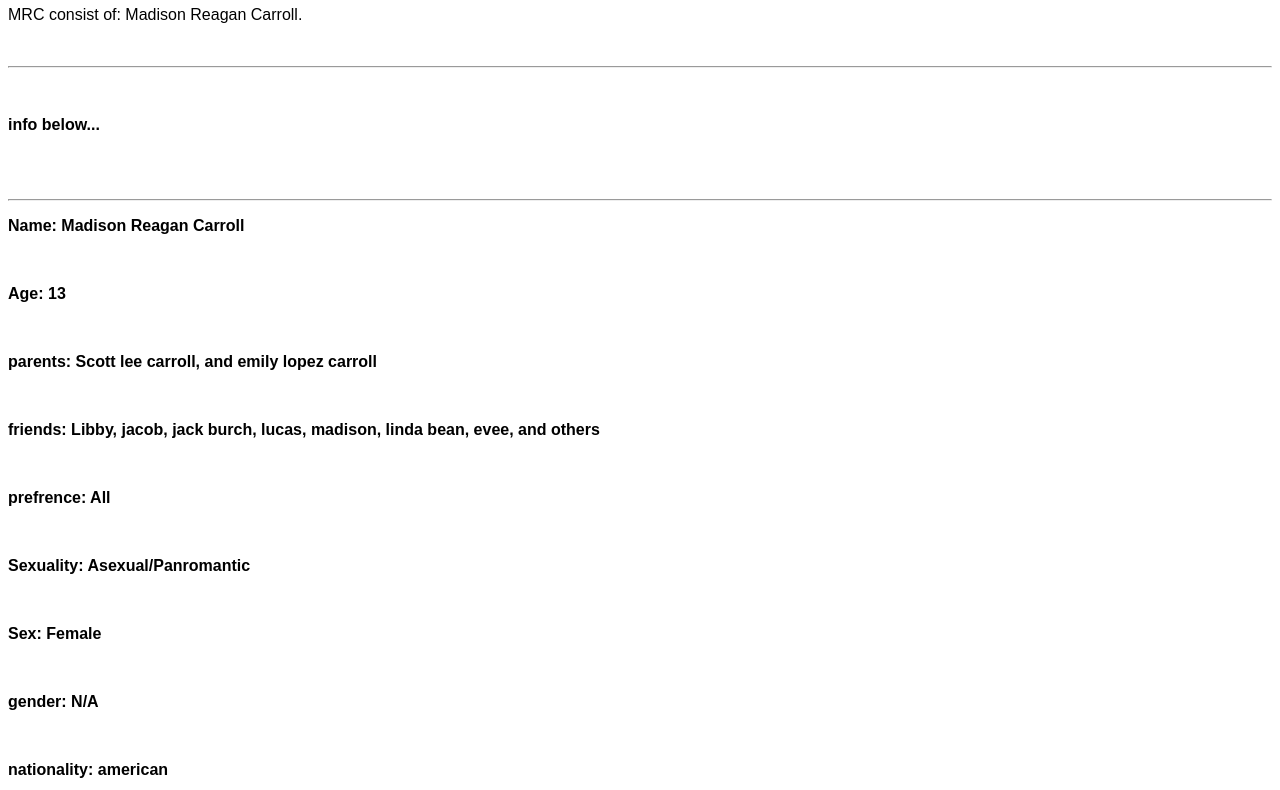
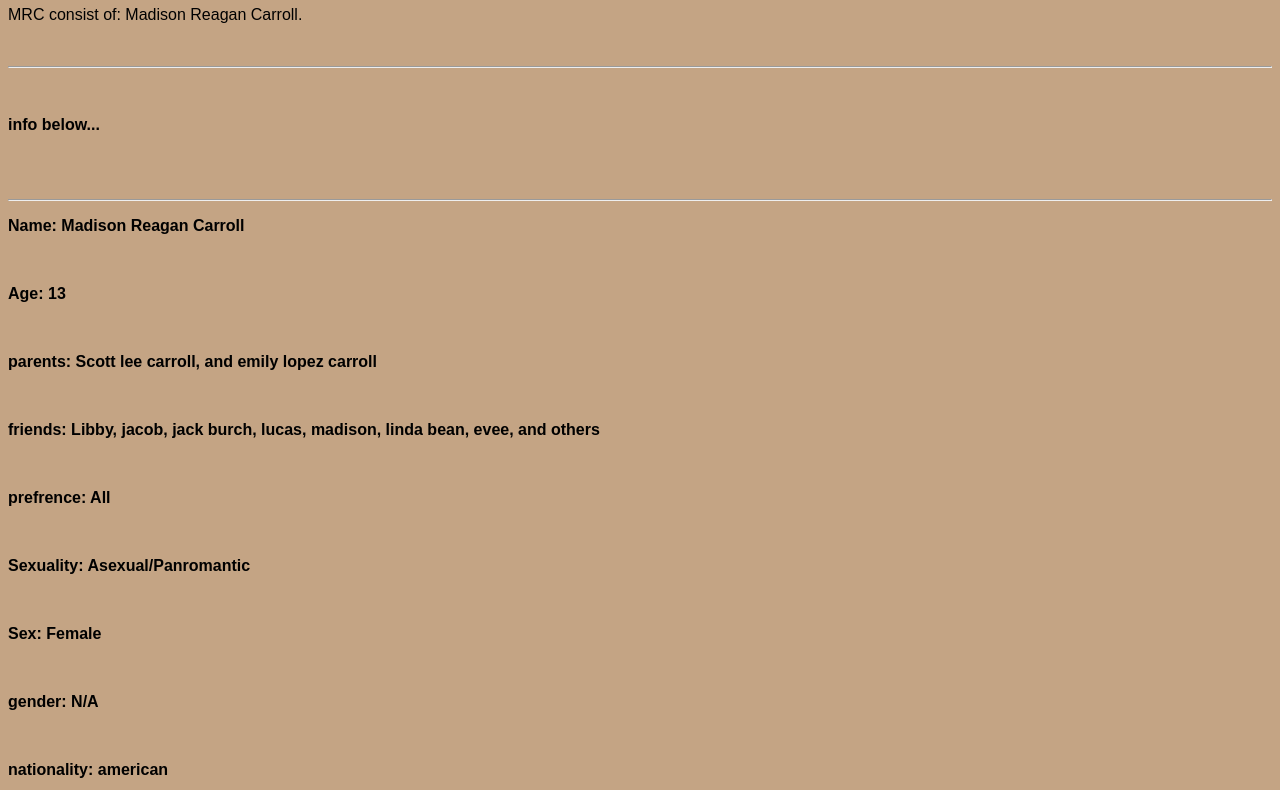
Before and after one commit to Telleon/didactic-octo-pancake, a plain HTML site: page index.html in a window 1280 px wide. Shown: the part 60-850 px from the top of the page. Drawn offline with Linux system fonts and the light colour scheme.

Commit message:
Update index.html

```diff
--- a/index.html
+++ b/index.html
@@ -1,6 +1,7 @@
 
 <html lang="en">
 <head>
+  <body style="background-color:#C4A484;">
 <title>Ctrl+U</title>
 <meta charset="UTF-8">
 <meta name="viewport" content="width=device-width, initial-scale=1">
@@ -10,7 +11,6 @@ body {
 }
 </style>
 </head>
-<body style="background-color:LightBrown;">
 <body>
 <h1>File name: M.R.C.</h1>
 <p>MRC consist of: Madison Reagan Carroll.</p>
```
